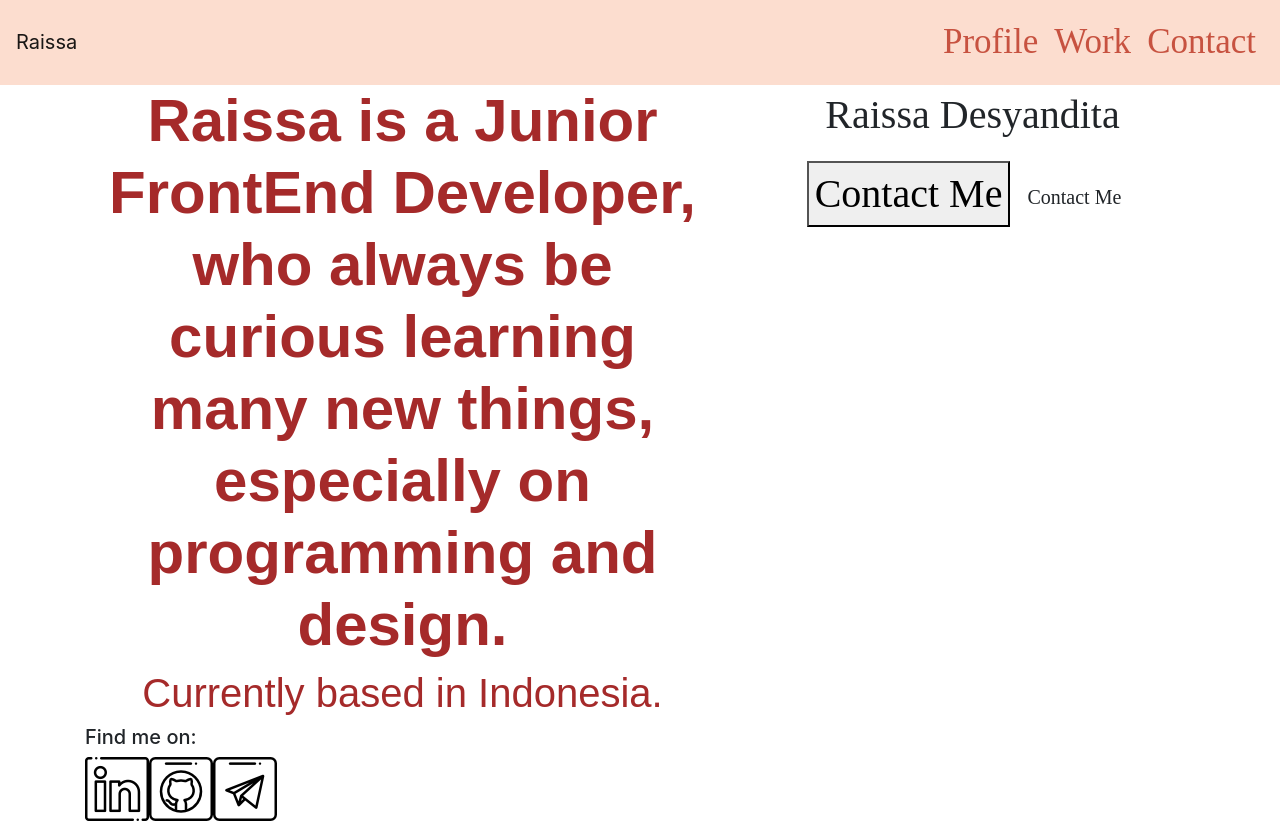
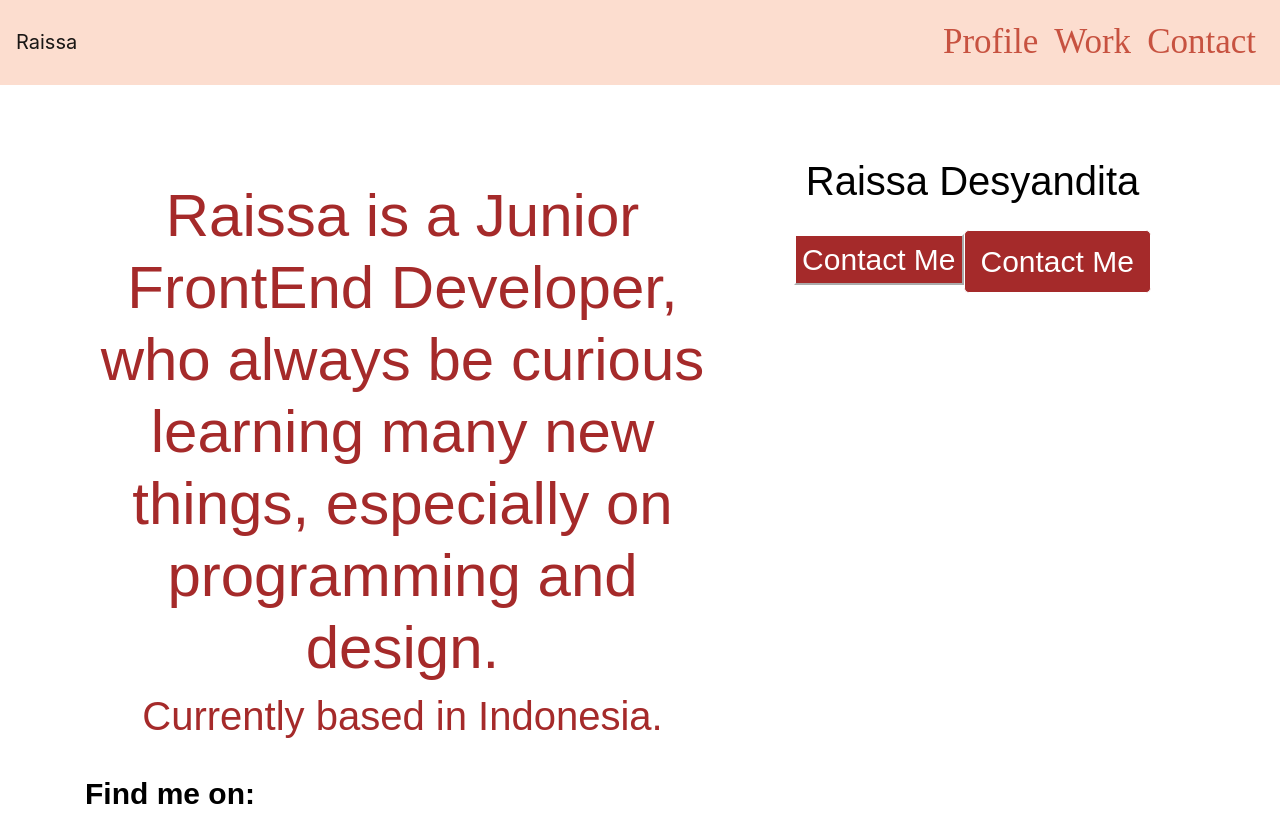
Before and after one commit to raissadesyandita/portfolio-website, a React (Create React App) app: page / in a window 1280 px wide. Shown: the top 823 px of the page. Built offline with nearby package versions, Linux system fonts and the light colour scheme.

Commit message:
Edit Profile.css

```diff
--- a/src/pages/Contact.js
+++ b/src/pages/Contact.js
@@ -19,6 +19,7 @@ const Contact = () => {
                 <a
                     href="https://www.linkedin.com/in/raissa-desyandita/"
                     target="_blank"
+                    rel="noopener noreferrer"
                 >
                     <img
                         className="socmed-icon"
@@ -29,6 +30,7 @@ const Contact = () => {
                 <a
                     href="https://www.github.com/raissadesyandita/"
                     target="_blank"
+                    rel="noopener noreferrer"
                 >
                     <img
                         className="socmed-icon"
@@ -39,6 +41,7 @@ const Contact = () => {
                 <a
                     href="https://t.me/@raissadt"
                     target="_blank"
+                    rel="noopener noreferrer"
                 >
                     <img
                         className="socmed-icon"
--- a/src/pages/Profile.css
+++ b/src/pages/Profile.css
@@ -1,9 +1,9 @@
 .about-me {
     color: brown;
     font-size: 60px;
-    font-weight: 600;
+    font-weight: 500;
     font-family: "Wire One", sans-serif;
-    /* font-family: 'Tulpen One', cursive; */
+    margin-top: 15%;
 }
 
 .about-me- {
@@ -13,5 +13,41 @@
     font-family: "Wire One", sans-serif;
 }
 
-@import url('https://fonts.googleapis.com/css2?family=Tulpen+One&display=swap');
+.about-me-- {
+    color: black;
+    font-size: 40px;
+    font-weight: 400;
+    font-family: "Wire One", sans-serif;
+    margin-top: 15%;
+}
+
+.clicked {
+    background-color: brown;
+    border-color: white;
+    color: white;
+    font-size: 30px;
+    font-weight: 400;
+    font-family: "wire One", sans-serif;
+}
+
 @import url('https://fonts.googleapis.com/css2?family=Wire+One&display=swap');
+
+
+
+
+.socmed-text {
+    color: black;
+    font-size: 30px;
+    font-weight: 600;
+    font-family: 'Saira Extra Condensed', sans-serif;
+    padding-top: 2.5%;
+    padding-bottom: 2.5%;
+}
+
+.socmed-icon {
+    width: 50px;
+    height: 50px;
+    margin-right: 20px;
+}
+
+@import url('https://fonts.googleapis.com/css2?family=Saira+Extra+Condensed:wght@600&display=swap');
```
Also changed, not shown: 2 other files (tests, documents, lock files or other folders).
